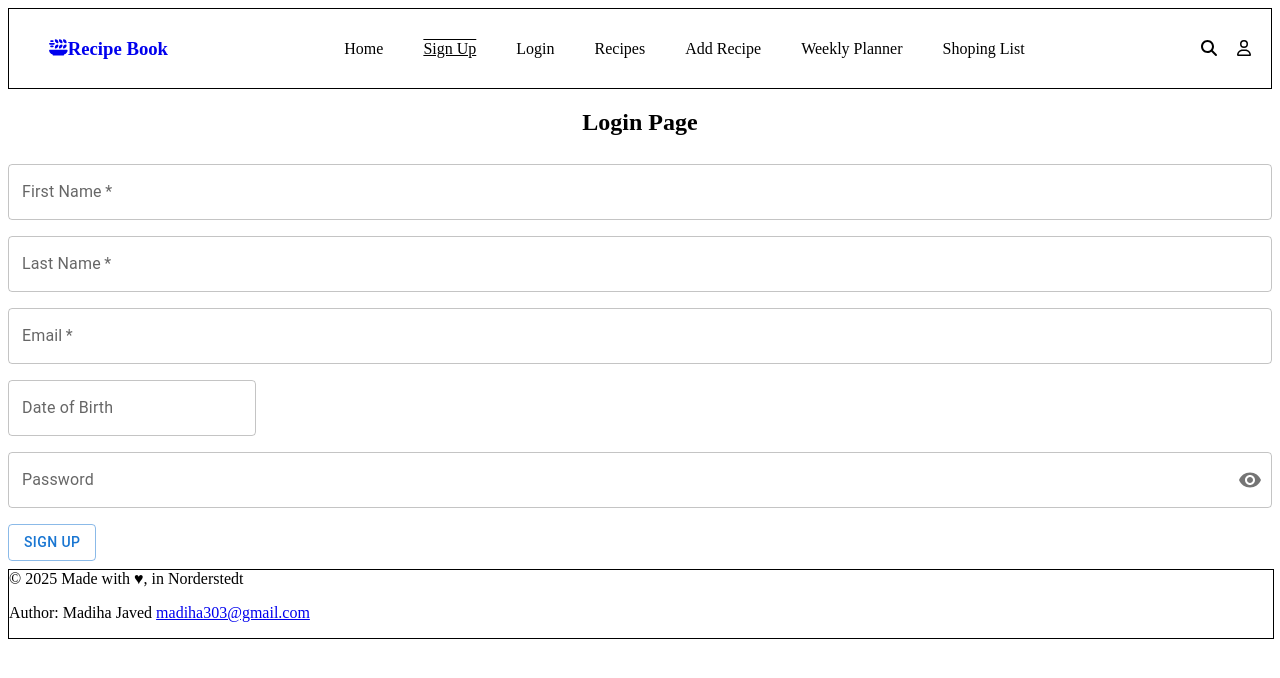
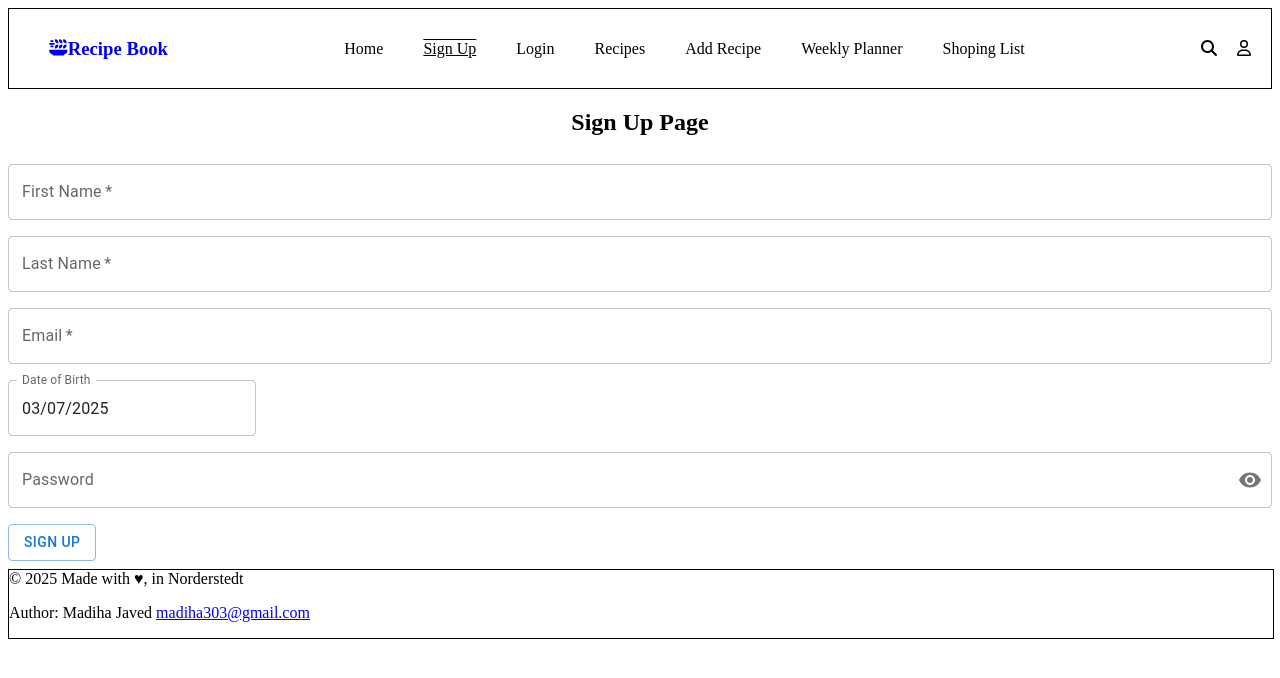
Before and after one commit to madiha-javed/frontend, a React (Vite) app: page /signup in a window 1280 px wide. Shown: the top 678 px of the page. Built offline with nearby package versions, Linux system fonts and the light colour scheme.

Commit message:
fixed dob on datepicker

```diff
--- a/src/components/AddRecipe.jsx
+++ b/src/components/AddRecipe.jsx
@@ -158,7 +158,9 @@ const AddRecipe = () => {
     label="Category"
     onChange={handleChange}
   >
-
+    <MenuItem value="">
+            <em>None</em>
+          </MenuItem>
     <MenuItem value={1}>Vegan</MenuItem>
     <MenuItem value={2}>Vegetarian</MenuItem>
     <MenuItem value={3}>Non-Vegetarian</MenuItem>
--- a/src/components/Login.jsx
+++ b/src/components/Login.jsx
@@ -18,7 +18,7 @@ import Button from '@mui/material/Button';
 
 
 
-console.log("test");
+
 
 const Login = () => {
   const [showPassword, setShowPassword] = React.useState(false);
--- a/src/components/SignUp.jsx
+++ b/src/components/SignUp.jsx
@@ -1,5 +1,6 @@
+import * as React from 'react';
+import { useState } from "react";
 
-import * as React from 'react';
 import Box from '@mui/material/Box';
 import IconButton from '@mui/material/IconButton';
 
@@ -21,14 +22,28 @@ import { DatePicker } from '@mui/x-date-pickers/DatePicker';
 
 import MenuItem from '@mui/material/MenuItem';
 import Select from '@mui/material/Select';
+import dayjs from 'dayjs';
 
 
 
 
 
-console.log("test");
+
+const url="http://localhost:3000/users";
 
 const SignUp = () => {
+  let date = Date();
+  const [value,setValue]=useState(dayjs(date));
+  console.log(value);
+
+  const [ formFields, setFormFields ] = useState({
+    firstName: '',
+    lastName: '',
+    email: '',
+    dob: '',
+    password: '',
+});
+
   const [showPassword, setShowPassword] = React.useState(false);
 
   const handleClickShowPassword = () => setShowPassword((show) => !show);
@@ -40,60 +55,125 @@ const SignUp = () => {
   const handleMouseUpPassword = (event) => {
     event.preventDefault();
   };
+  // const handleSubmit = (event) => {
+  //   console.log("test2");
+  // }
+  const handleDatepicker=(x) =>{
+    let d = new Date(x);
+    const formattedDate = d.toISOString().split('T')[0]; // Formats to yyyy-mm-dd
+    console.log("formatted date:", formattedDate);
+
+    setFormFields({
+        ...formFields,
+        dob: formattedDate
+    });
+  }
+  const handleChange = (event) => {
+    // destructuring
+    console.log(event);
+    console.log(event.target);
+    const { name, value } = event.target;
+    // const name = event.target.name;
+    // const value = event.target.value;
+
+      console.log(formFields);
+
+        setFormFields({
+            ...formFields,
+            [name]: value
+        });
+        console.log("after");
+        console.log(formFields);
+
+
+}
+
   const handleSubmit = (event) => {
-    console.log("test2");
-  }
+    event.preventDefault();
+    console.log("handlesubmit funciton");
+    console.log(formFields);
+    // if (error===false)
+    // let isThereErrors=false;
+    // for (let property in errors) {
+    //     if (errors[property]!=="") {
+    //         isThereErrors=true;
+    //     }
+    // }
+    // // if (!error) {
+    // if (!isThereErrors) {
+    //     if (formFields.gender==="O" && formFields.otherGender==="") {
+    //         alert("You need to select or specify a gender!");
+    //     } else {
+    //         const dataToInsert={
+    //             first_name: formFields.firstName,
+    //             last_name: formFields.lastName,
+    //             email: formFields.email,
+    //             birth_date: formFields.dob,
+    //             password: formFields.password
+    //         }
+    //         onSubmitForm(dataToInsert);
+    //     }
+    // } else {
+    //     alert("There are still some errors.")
+    // }
+}
+
 
   return (
-    <section className="login">
+    <section className="signup">
 
-    <div className='LoginForm'>
+    <div className='SignUpForm'>
 
-      <h2>Login Page</h2>
+      <h2>Sign Up Page</h2>
       <Box
-        component="form"
+
+         component="form"
         // '& > :not(style)': means that it applies to all children elements that have no 'style' attribute. so marging 1 x 8px would be applied to all children
         sx={{ '& > :not(style)': { my: 1 } }}
 
 
         autoComplete="off"
+        onSubmit={handleSubmit}
       >
 
 <TextField
           fullWidth
           required
           id="firstName"
+          name="firstName"
+          // value={formFields.firstName}
           label="First Name"
           type='text'
-        // defaultValue="Hello World"
+         onChange={handleChange}
         />
 
 <TextField
           fullWidth
           required
           id="lastName"
+          name="lastName"
           label="Last Name"
           type='text'
-        // defaultValue="Hello World"
+          onChange={handleChange}
         />
 
         <TextField
           fullWidth
           required
           id="email"
+          name="email"
           label="Email"
           type='email'
-        // defaultValue="Hello World"
+          onChange={handleChange}
         />
 
 
-{/* <DatePicker
-id="dob"
-label="Basic date picker" /> */}
 
 <LocalizationProvider dateAdapter={AdapterDayjs}>
 
-        <DatePicker   id ="dob" label="Date of Birth" />
+        {/* <DatePicker   value={value} label="Date of Birth"  onChange={(newValue) => setValue(newValue)}/> */}
+        <DatePicker   value={value} label="Date of Birth"  onChange={(newValue) => handleDatepicker(newValue)}/>
+
 
     </LocalizationProvider>
 
@@ -102,7 +182,9 @@ label="Basic date picker" /> */}
           <InputLabel htmlFor="password">Password</InputLabel>
           <OutlinedInput
             id="password"
+            name="password"
             type={showPassword ? 'text' : 'password'}
+            onChange={handleChange}
             endAdornment={
               <InputAdornment position="end">
                 <IconButton
@@ -122,7 +204,7 @@ label="Basic date picker" /> */}
           />
         </FormControl>
 
-        <Button variant="outlined">Sign Up</Button>
+        <Button variant="outlined" type='submit'>Sign Up</Button>
 
 
       </Box>
```
